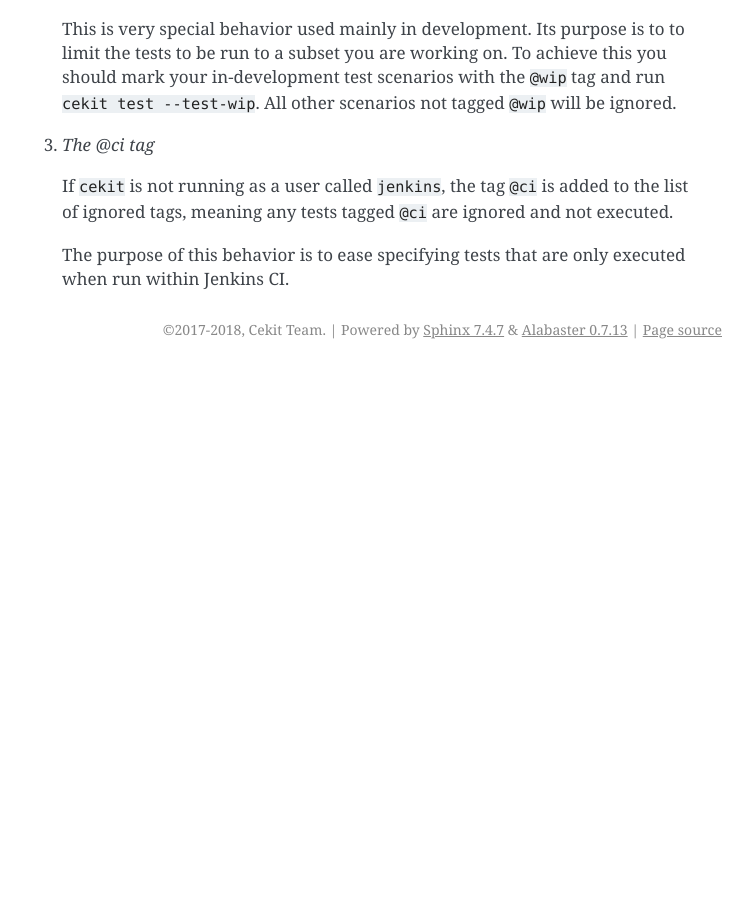
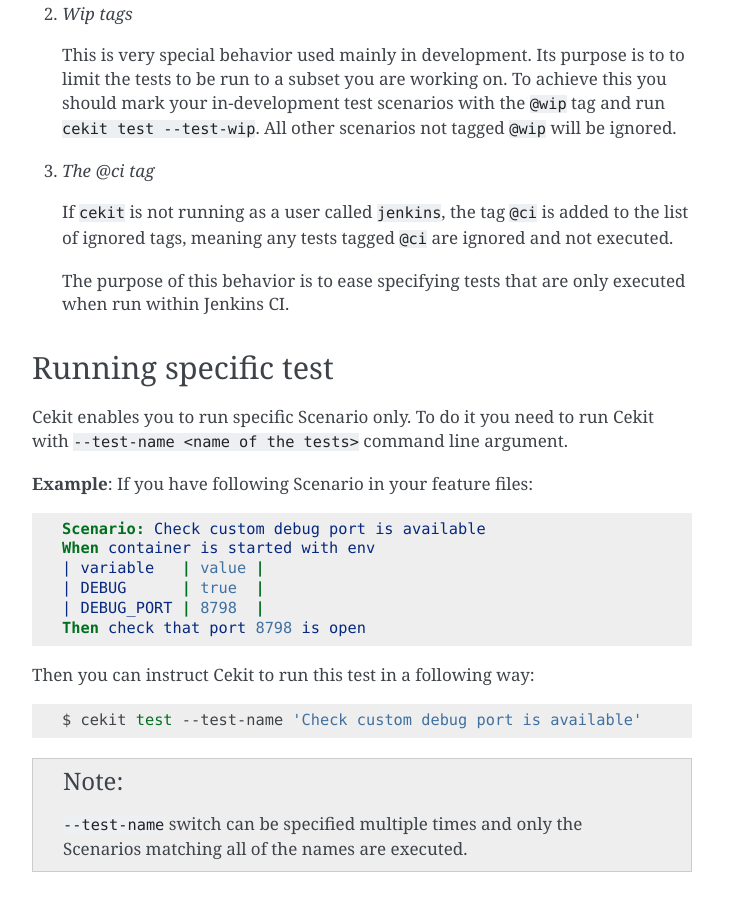
Before and after one commit to cekit/cekit, a Sphinx documentation site: the page built from docs/test.rst, in a window 1280 px wide and 900 px high, scrolled down 1504 px. Shown: the whole window, without its empty margins (388-1141 px from the left). Built offline with Sphinx 7.4.7, drawn with Linux system fonts in a browser that asks for light colours; before the commit the page ends 1873 px from its top, so only the background shows below that; some of the changed text lies outside the part shown.

Commit message:
Implemented way to run particlar test scenario only
Cekit now have ``--test-name`` switch whcih can be used to run
specific scenario only

```diff
--- a/docs/test.rst
+++ b/docs/test.rst
@@ -15,7 +15,8 @@
 
 * ``--test-wip`` -- only run tests tagged with the ``@wip`` tag.
 * ``--test-steps-url`` -- a git repository url containing `steps <https://pythonhosted.org/behave/tutorial.html#python-step-implementations>`_ for tests.
-* ``--tag altname`` --  Overrides the name of the Image used for testing to ``altname``. Only the first occurrence of this argument is honoured.
+* ``--tag altname`` --  overrides the name of the Image used for testing to ``altname``. Only the first occurrence of this argument is honoured.
+* ``--test-name`` -- part of the Scenario name to be executed
 
 
 About Tests
@@ -87,3 +88,32 @@
 
    The purpose of this behavior is to ease specifying tests that are only
    executed when run within Jenkins CI.
+
+
+Running specific test
+---------------------
+
+Cekit enables you to run specific Scenario only. To do it you need to run Cekit with
+``--test-name <name of the tests>`` command line argument.
+
+**Example**: If you have following Scenario in your feature files:
+
+.. code:: cucumber
+
+	    Scenario: Check custom debug port is available
+            When container is started with env
+            | variable   | value |
+            | DEBUG      | true  |
+            | DEBUG_PORT | 8798  |
+            Then check that port 8798 is open
+
+
+Then you can instruct Cekit to run this test in a following way:
+
+.. code:: bash
+
+          $ cekit test --test-name 'Check custom debug port is available'
+
+.. note::
+   ``--test-name`` switch can be specified multiple times and only the Scenarios
+   matching all of the names are executed.
```
Also changed, not shown: 2 other files.
